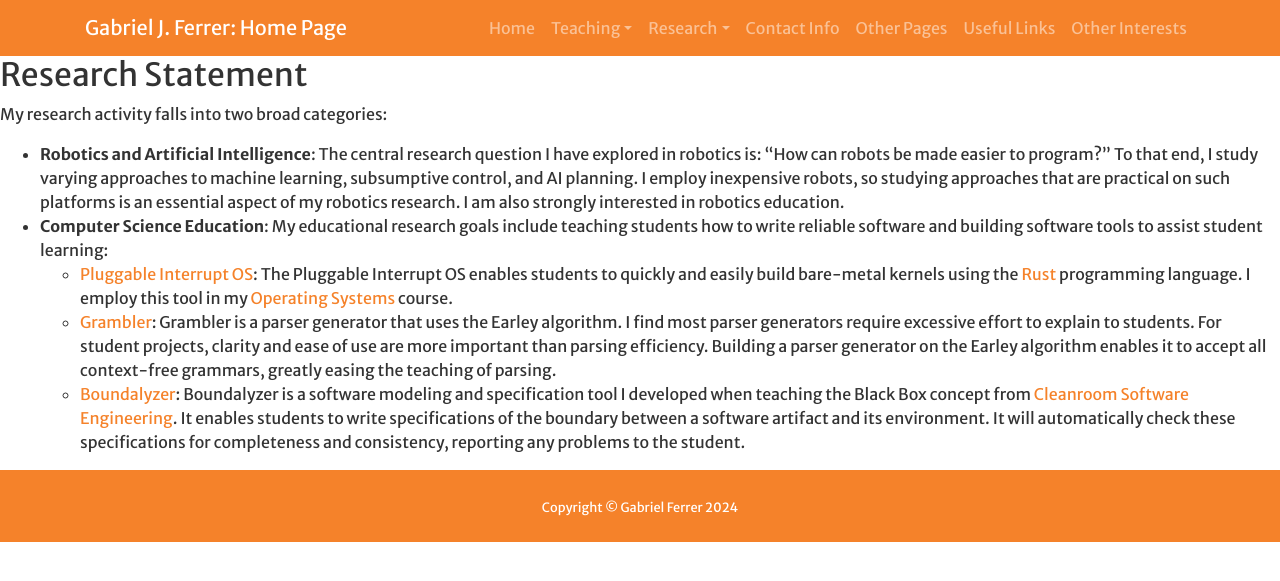
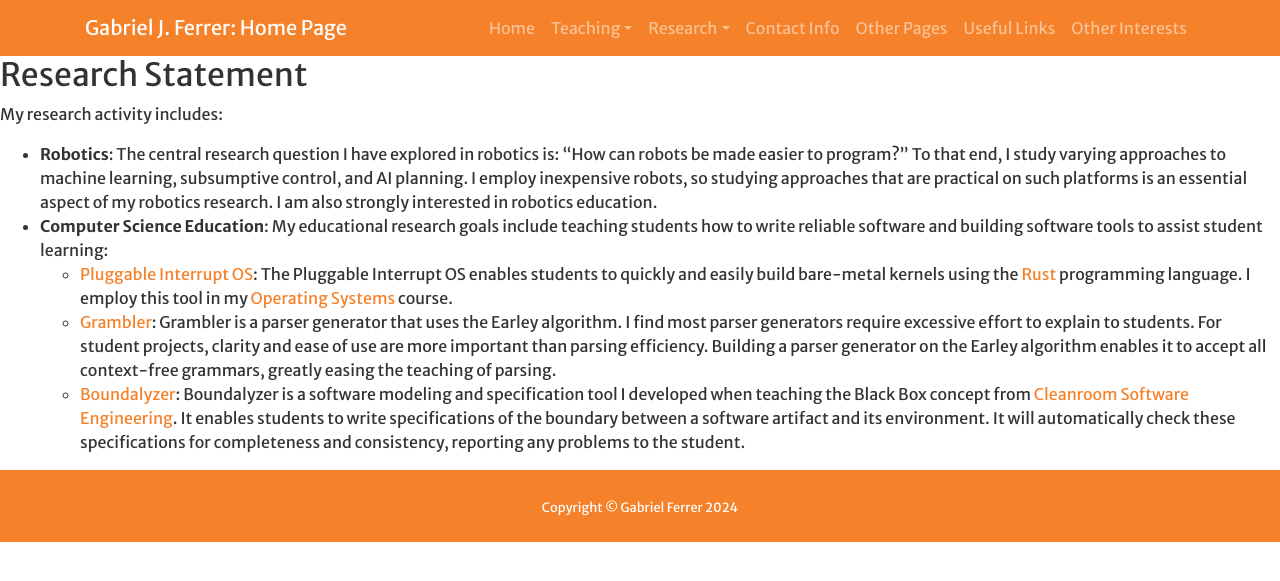
Before and after one commit to gjf2a/gjf2a.github.io, a Jekyll site: the page built from research.md, in a window 1280 px wide. Shown: the top 581 px of the page. Built offline with Jekyll 4.4.1, drawn with Linux system fonts in a browser that asks for light colours; a script that is not in the unit is left out; our own code applies the rules of GitHub Pages for plain Markdown files.

Commit message:
Slight edit to research interests

```diff
--- a/research.md
+++ b/research.md
@@ -4,8 +4,8 @@ layout: default
 
 ## Research Statement
 
-My research activity falls into two broad categories:
-* **Robotics and Artificial Intelligence**: The central research question I have explored in robotics is: "How can robots be made easier to program?" To that end, I study varying approaches to machine learning, subsumptive control, and AI planning. I employ inexpensive robots, so studying approaches that are practical on such platforms is an essential aspect of my robotics research. I am also strongly interested in robotics education.
+My research activity includes:
+* **Robotics**: The central research question I have explored in robotics is: "How can robots be made easier to program?" To that end, I study varying approaches to machine learning, subsumptive control, and AI planning. I employ inexpensive robots, so studying approaches that are practical on such platforms is an essential aspect of my robotics research. I am also strongly interested in robotics education.
 * **Computer Science Education**: My educational research goals include teaching students how to write reliable software and building software tools to assist student learning:
   * [Pluggable Interrupt OS](https://github.com/gjf2a/pluggable_interrupt_os): The Pluggable Interrupt OS enables students to quickly and easily build bare-metal kernels using the [Rust](https://www.rust-lang.org) programming language. I employ this tool in my [Operating Systems](https://hendrix-cs.github.io/csci320/) course.
   * [Grambler](https://github.com/gjf2a/grambler): Grambler is a parser generator that uses the Earley algorithm. I find most parser generators require excessive effort to explain to students. For student projects, clarity and ease of use are more important than parsing efficiency. Building a parser generator on the Earley algorithm enables it to accept all context-free grammars, greatly easing the teaching of parsing.
```
